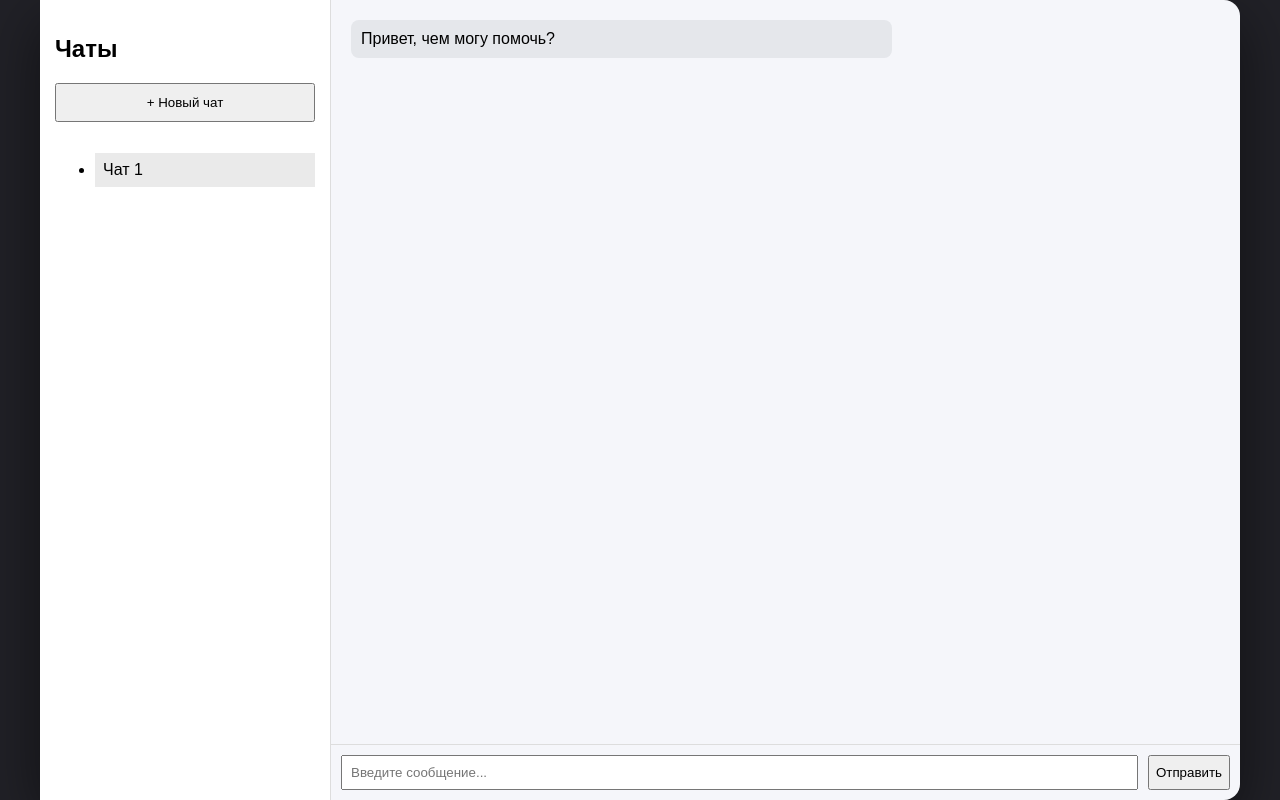
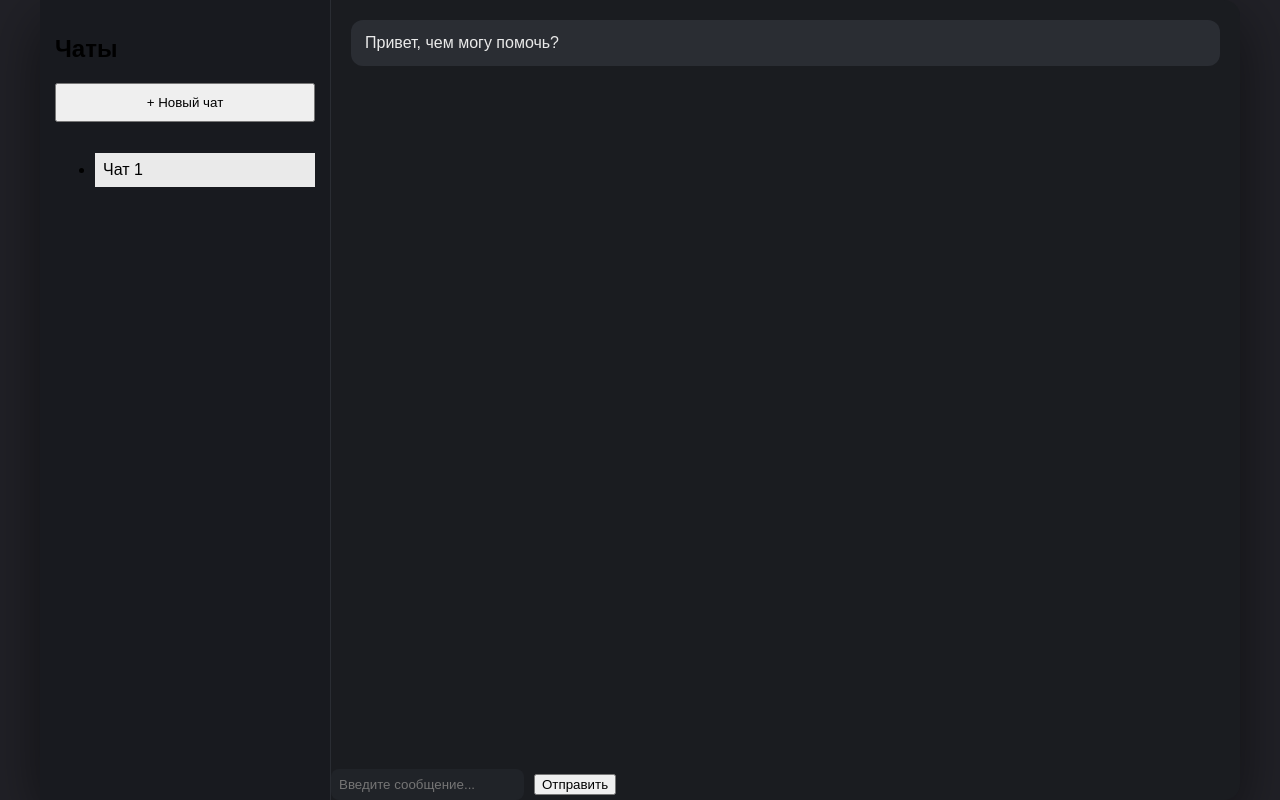
Before and after one commit to QweeeTleX/Chatbot, a React (Vite) app: page / in a window 1280 px wide. Built offline with nearby package versions, Linux system fonts and the light colour scheme.

Commit message:
slightly styles changes

```diff
--- a/src/styles/Input.css
+++ b/src/styles/Input.css
@@ -1,8 +1,10 @@
-.input-box {
-	display: flex;
-	padding: 10px;
-	border-top: 1px solid #ddd;
+.input-box input {
+  background: #202328;
+  border: none;
+  color: white;
+  border-radius: 8px;
 }
+
 
 .input-box input {
 	flex: 1;
--- a/src/styles/app.css
+++ b/src/styles/app.css
@@ -4,11 +4,11 @@
 	width: 1200px;
 	height: 100vh;
 
-	background: #f5f6fa;
+	background: #1a1c20;
 
 
 	font-family: Arial, "Helvetica Neue", Helvetica, sans-serif;
-	max-width: 1200xp;
+	max-width: 1200px;
 	max-height: auto;
 	margin: auto;
 	box-shadow: 0 20px 60px rgba(0, 0, 0, 0.5);
--- a/src/styles/message.css
+++ b/src/styles/message.css
@@ -1,16 +1,16 @@
 .message {
-	max-width: 60%;
-	padding: 10px;
+	padding: 12px 14px;
 	margin-bottom: 10px;
-	border-radius: 8px;
+	border-radius: 12px;
+	line-height: 1.4;
 }
 
 .message.user {
-	background: #4f36e5;
-	color: white;
-	margin-left: auto;
+	background: linear-gradient(135deg, #5a5597, #433c75);
+
 }
 
 .message.bot {
-	background: #e5e7eb;
+	  background: #2a2d33;
+  	color: #eaeaea;
 }
--- a/src/styles/sidebar.css
+++ b/src/styles/sidebar.css
@@ -1,7 +1,7 @@
 .sidebar {
 	width: 260px;
-	background: #ffffff;
-	border-right: 1px solid #ddd;
+	background: #181a1f;
+	border-right: 1px solid #2a2d33;
 	padding: 15px;
 }
 
```
